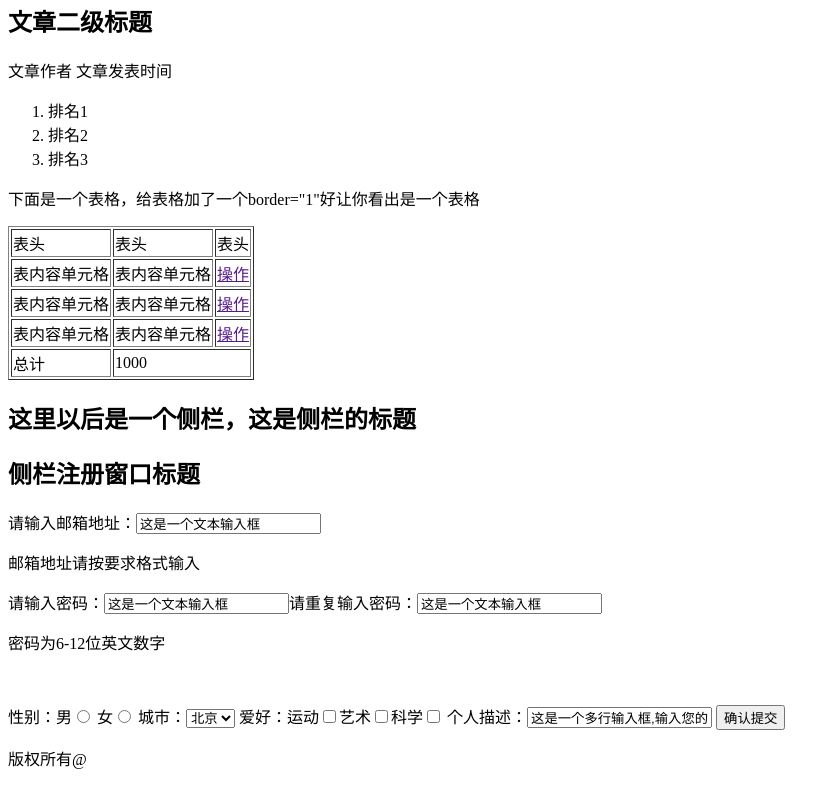
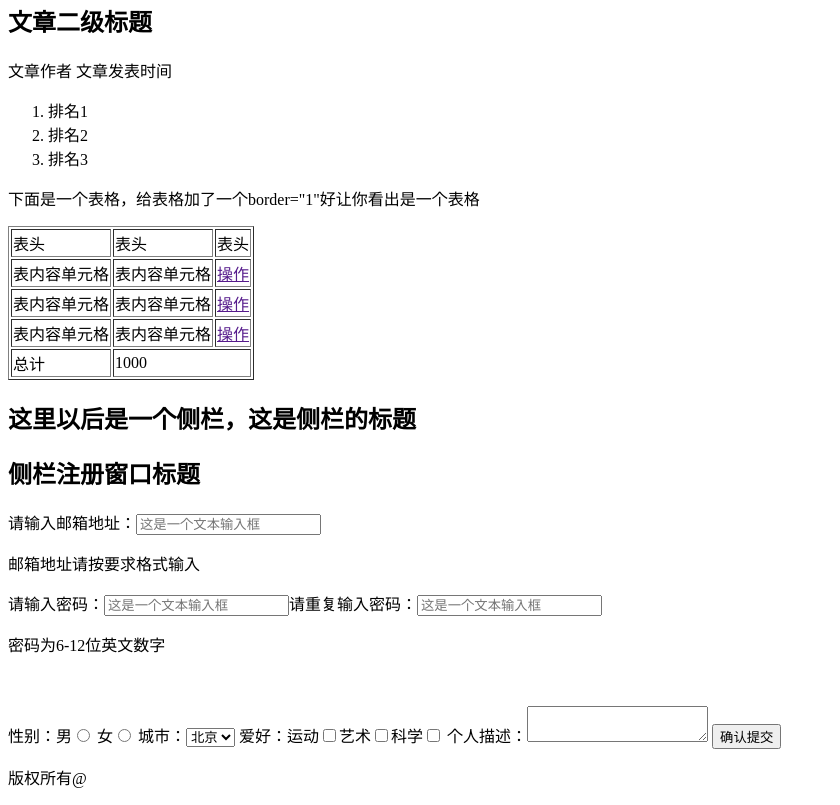
Before and after one commit to lizhenan522/lizhenan, a plain HTML site: page index.html in a window 1280 px wide. Shown: the part 5407-6212 px from the top of the page, without its empty margins (0-840 px from the left). Drawn offline with Linux system fonts and the light colour scheme.

Commit message:
Update index.html

```diff
--- a/index.html
+++ b/index.html
@@ -83,9 +83,9 @@
 
       <h2>这里以后是一个侧栏，这是侧栏的标题</h2>
       <h2>侧栏注册窗口标题</h2>
-      <p>请输入邮箱地址：<input type="text" value="这是一个文本输入框"></p>
+      <p>请输入邮箱地址：<input type="text" placeholder="这是一个文本输入框"></p>
       <p>邮箱地址请按要求格式输入</p>
-      <p>请输入密码：<input type="text" value="这是一个文本输入框">请重复输入密码：<input type="text" value="这是一个文本输入框"></p>
+      <p>请输入密码：<input type="text" placeholder="这是一个文本输入框">请重复输入密码：<input type="text"  placeholder="这是一个文本输入框"></p>
       <p>密码为6-12位英文数字</p>
 <br/>
        <p>
@@ -95,7 +95,7 @@
                <option>长垣</option>
                <option>新乡</option>
            </select>
-           爱好：运动<input type="checkbox">艺术<input type="checkbox">科学<input type="checkbox"> 个人描述：<input type="textarea" value="这是一个多行输入框,输入您的的个人描述">
+           爱好：运动<input type="checkbox">艺术<input type="checkbox">科学<input type="checkbox"> 个人描述：<textarea placeholder="这是一个多行输入框,输入您的的个人描述"> </textarea>
            <input type="submit" value="确认提交">
        </p>
 
```
